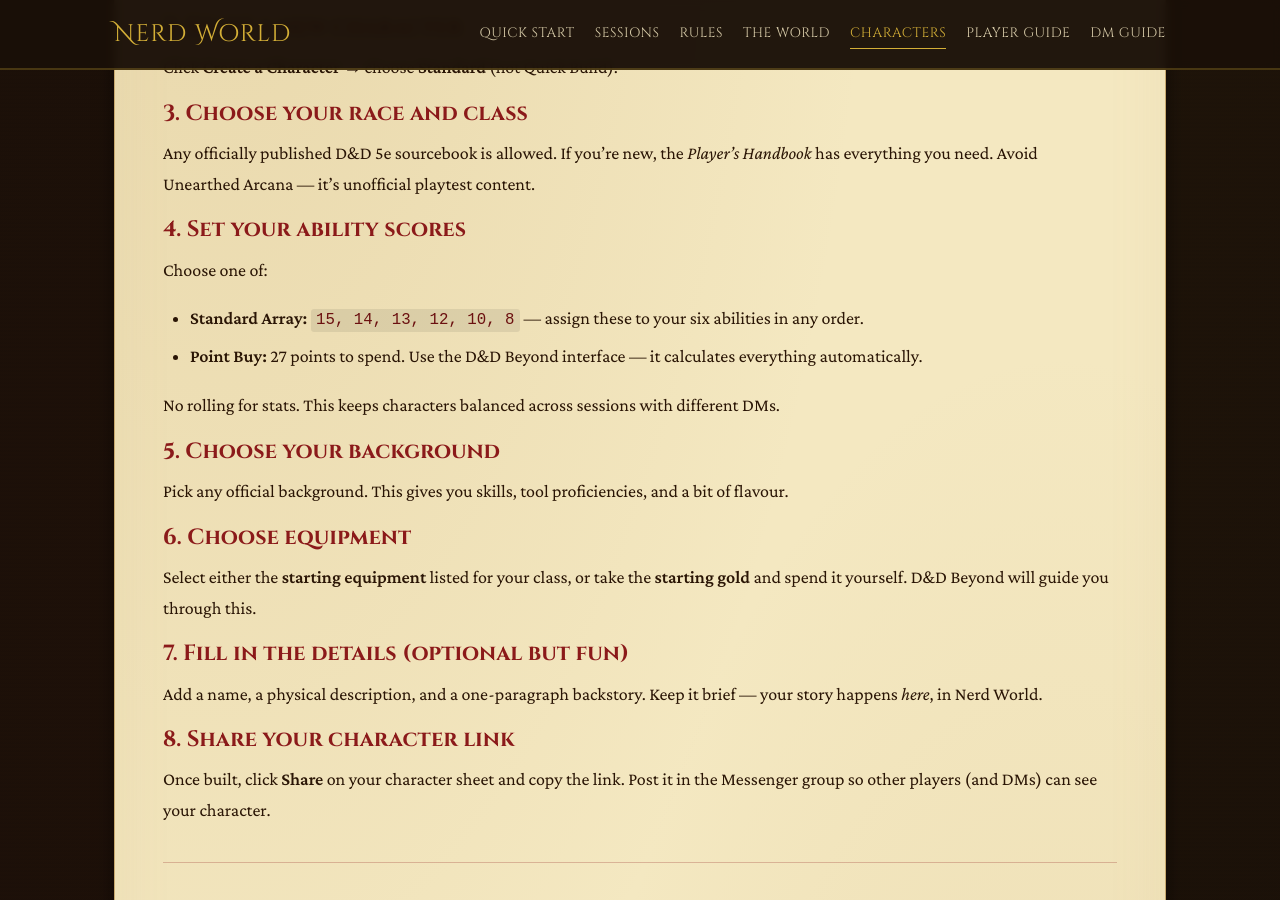
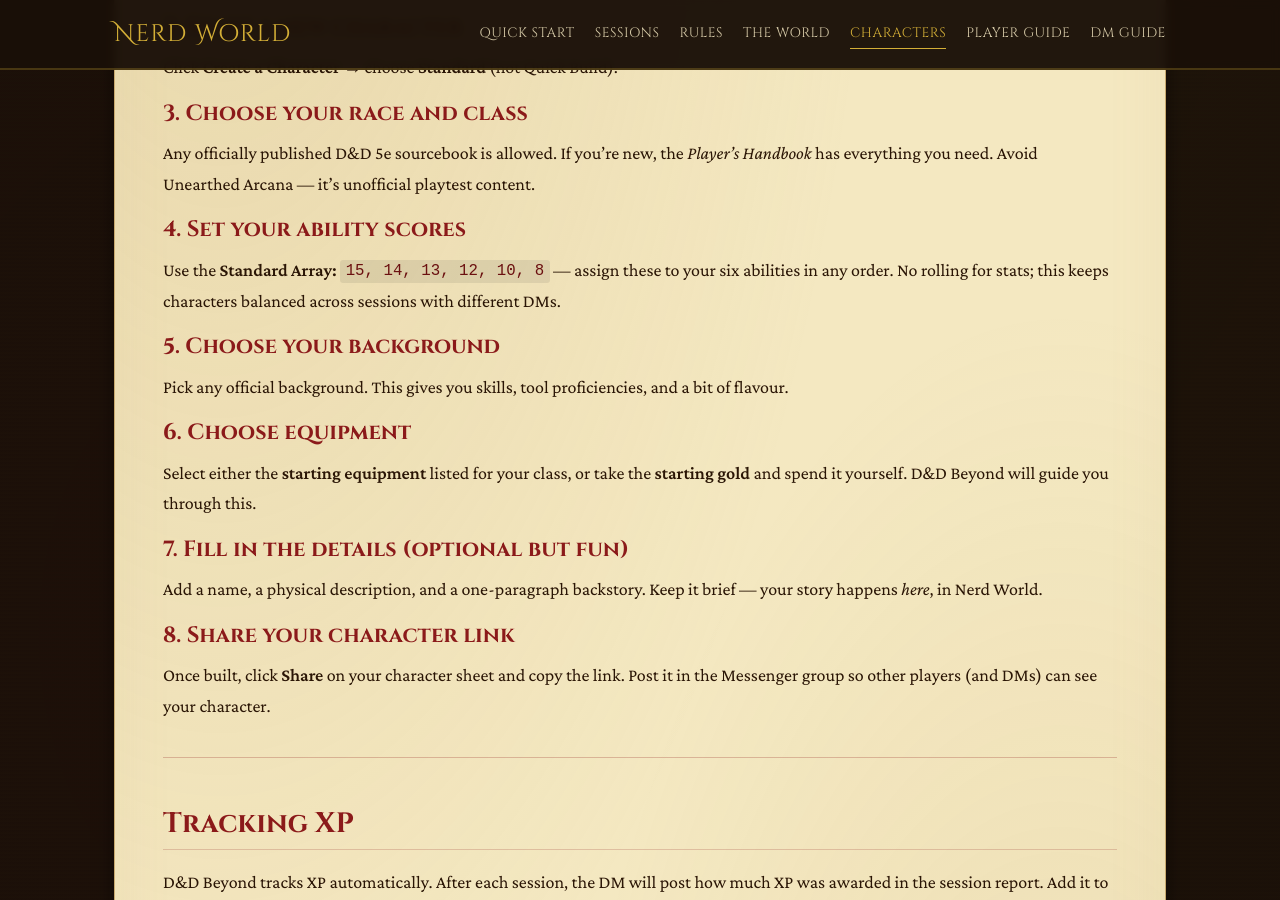
Before and after one commit to Sourceless/nerd-world, a Jekyll site: the page built from characters.md, in a window 1280 px wide and 900 px high, scrolled down 798 px. Built offline with Jekyll 4.4.1, drawn with Linux system fonts in a browser that asks for light colours.

Commit message:
Fix map link; Standard Array only; living map note
- Rice and Dice link updated to thecozyartteacher.com
- Ability scores: Standard Array only, Point Buy removed everywhere
- World page: initial map is a starting point, not fixed — add and evolve as we go

Co-Authored-By: Claude Sonnet 4.6 <noreply@anthropic.com>

```diff
--- a/characters.md
+++ b/characters.md
@@ -28,11 +28,7 @@ Click **Create a Character** → choose **Standard** (not Quick Build).
 Any officially published D&D 5e sourcebook is allowed. If you're new, the *Player's Handbook* has everything you need. Avoid Unearthed Arcana — it's unofficial playtest content.
 
 ### 4. Set your ability scores
-Choose one of:
-- **Standard Array:** `15, 14, 13, 12, 10, 8` — assign these to your six abilities in any order.
-- **Point Buy:** 27 points to spend. Use the D&D Beyond interface — it calculates everything automatically.
-
-No rolling for stats. This keeps characters balanced across sessions with different DMs.
+Use the **Standard Array:** `15, 14, 13, 12, 10, 8` — assign these to your six abilities in any order. No rolling for stats; this keeps characters balanced across sessions with different DMs.
 
 ### 5. Choose your background
 Pick any official background. This gives you skills, tool proficiencies, and a bit of flavour.
```
Also changed, not shown: index.md (+2 -2 lines), rules.md (+1 -1 lines), world.md (+2 -2 lines).
